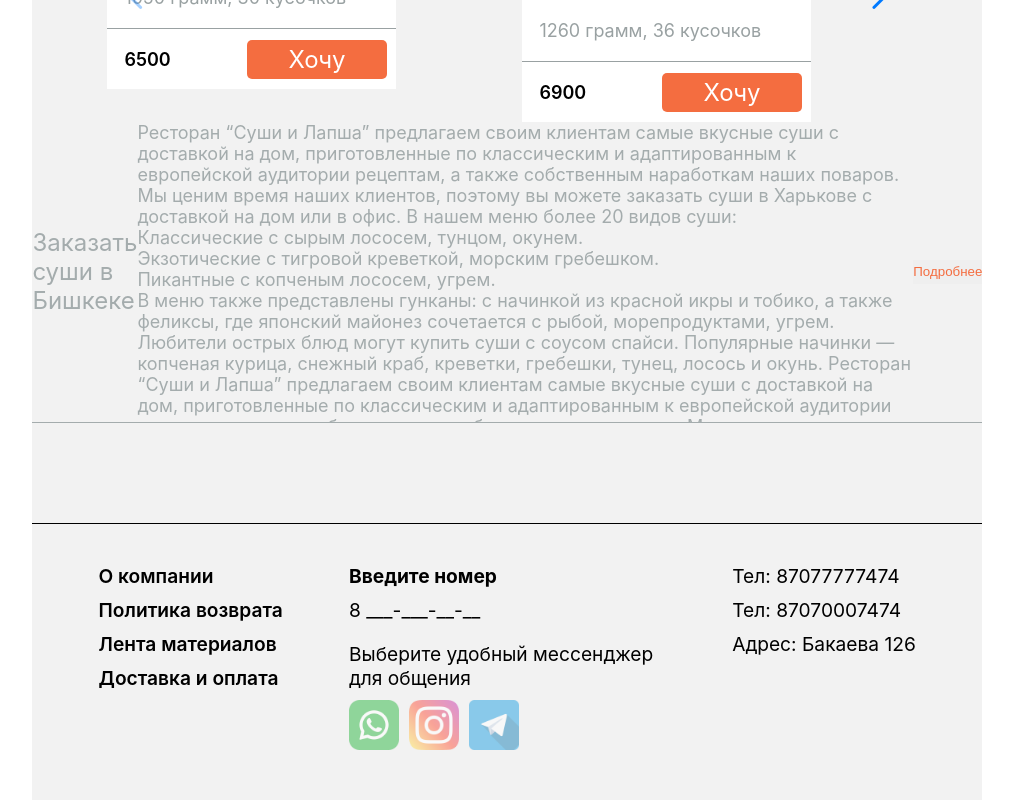
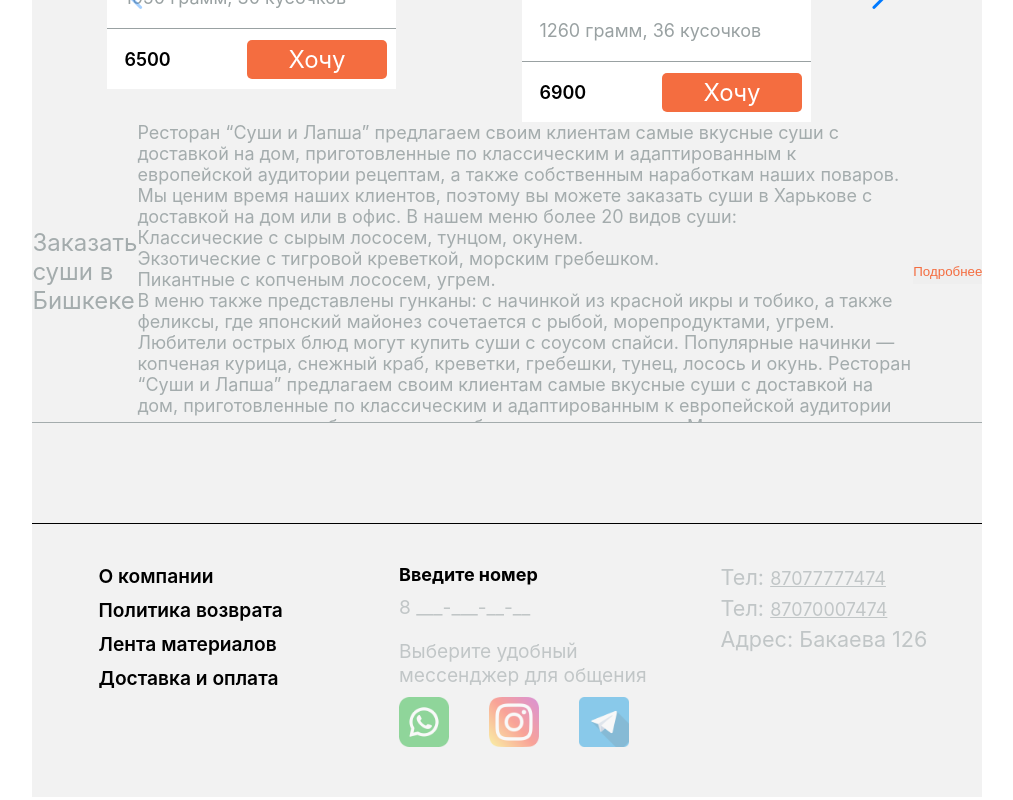
Before and after one commit to MaxatDzhetenbayev/romsen, a React (Vite) app: page / in a window 1280 px wide. Shown: the part 860-1660 px from the top of the page, without its empty margins (180-1193 px from the left). Built offline with nearby package versions, Linux system fonts and the light colour scheme.

Commit message:
Сделан футер

```diff
--- a/src/components/Footer/Footer.jsx
+++ b/src/components/Footer/Footer.jsx
@@ -17,7 +17,7 @@ export const Footer = () => {
                     <Link to=""> Доставка и оплата </Link>
                 </div>
 
-                <div className={styles.content}>
+                <div className={styles.center}>
                     <p className={styles.content_paragraph}>Введите номер</p>
                     <p>8 ___-___-__-__</p>
                     <p> </p>
@@ -30,9 +30,9 @@ export const Footer = () => {
                     </section>
                 </div>
 
-                <div className={styles.content}>
-                    <p className='underlined'>Тел: 87077777474</p>
-                    <p className='underlined'>Тел: 87070007474</p>
+                <div className={styles.right}>
+                    <p>Тел: <a  href="tel:+7077777474">87077777474</a></p>
+                    <p>Тел: <a href="tel:+7070007474">87070007474</a></p>
                     <p>Адрес: Бакаева 126</p>
                 </div>
 
--- a/src/components/Footer/Footer.module.css
+++ b/src/components/Footer/Footer.module.css
@@ -14,6 +14,7 @@
     margin: 0 auto;
     font-size: medium;
     gap: 10px;
+    color: #C1C6C7;
 }
 
 
@@ -29,22 +30,40 @@
 }
 
 .content a:hover {
-    color: grey;
+    color: #C1C6C7;
     transform: scale(1.1);
     transition: 0.2s;
 }
 .center{
-    padding : 40px 20px;
+    padding-top: 40px;
     display: flex;
     flex-direction: column;
+    margin: 0 auto;
+    font-size: medium;
     gap: 10px;
-    border-left: 1px solid;
-    border-right: 1px solid;
+    padding-left: 50px;
+    color: #C1C6C7;
+}
+
+.right{
+    padding-top: 40px;
+    display: flex;
+    flex-direction: column;
+    margin: 0 auto;
+    font-size: 18px;
+    color: #C1C6C7;
+    gap: 5px;
+}
+
+.right a {
+    color: #C1C6C7;
+    font-size:  18px;
 }
 
 .content_paragraph {
     font-weight: 700;
-    font-size: larger;
+    font-size: large;
+    color: #000;
 }
 
 p{
@@ -52,13 +71,14 @@ p{
 }
 
 .underlined{
+    font-size: larger;
     text-decoration: underline;
 }
 
 .socials{
     display: flex;
     flex-direction: row;
-    gap: 10px;
+    gap: 40px;
 }
 
 img{
```
